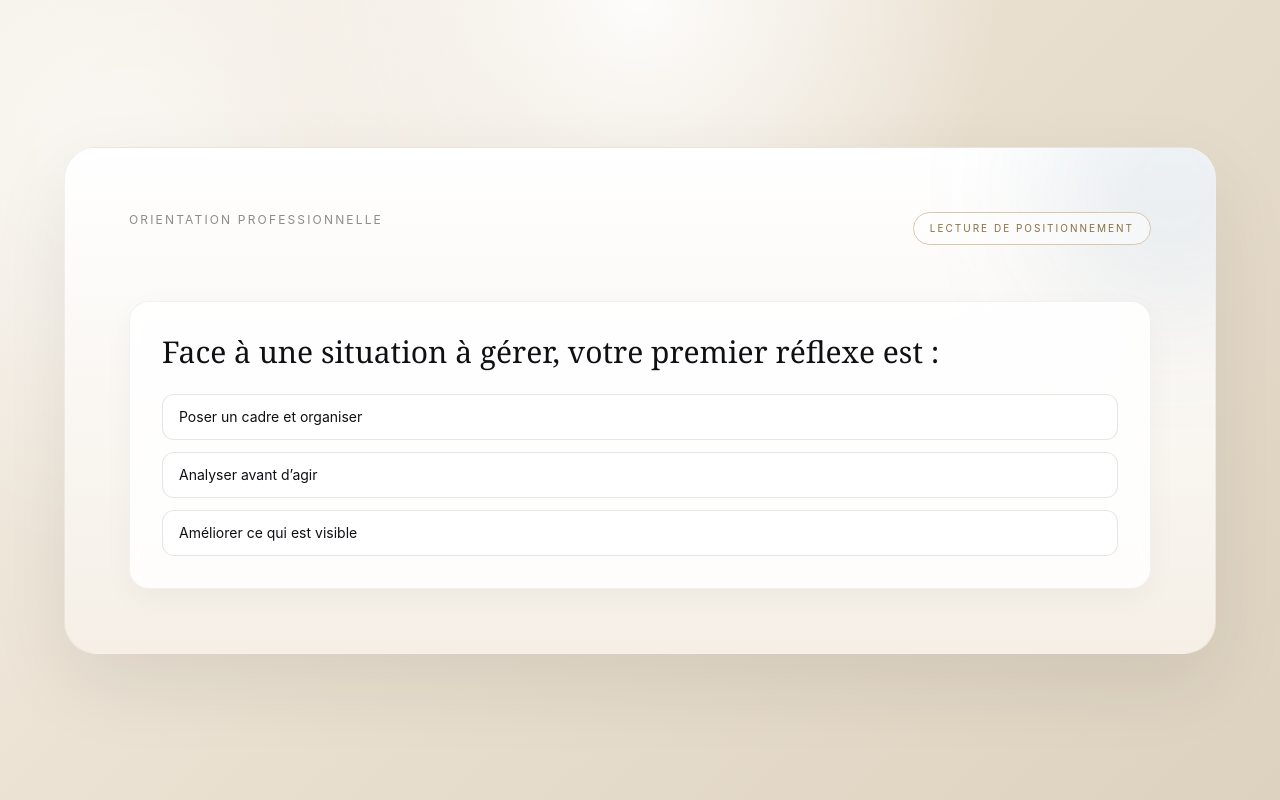
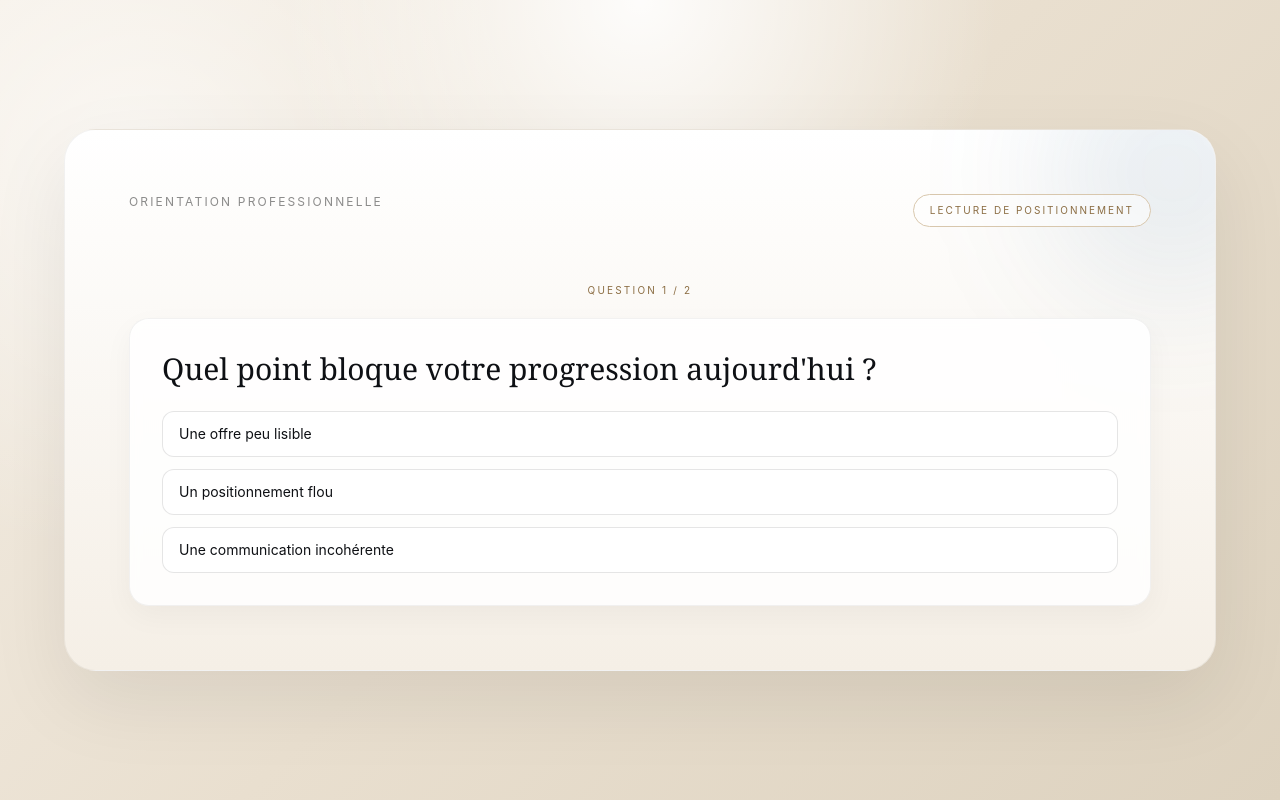
Before and after one commit to arnaudcrestey/POINT-ENTREE-HUB, a Next.js app: page /start in a window 1280 px wide. Both pictures are taken after a click on the button 291 px from the left and 742 px from the top of the page. Built offline with nearby package versions, Linux system fonts and the light colour scheme.

Commit message:
Update page.tsx

```diff
--- a/app/start/page.tsx
+++ b/app/start/page.tsx
@@ -1,18 +1,31 @@
 "use client";
 
-import { useState } from "react";
+import { useMemo, useState } from "react";
 import { useRouter } from "next/navigation";
 import { QuestionCard } from "@/components/question-card";
 import { Signature } from "@/components/signature";
+import { primaryOptions, QUESTIONS_PER_SESSION } from "@/lib/questions";
 import {
   INITIAL_SCORE,
   applyDelta,
   type Answer,
   type AxisKey,
+  type Question,
   type VectorScore,
 } from "@/lib/scoring";
 
-type Step = "primary" | "followup-1" | "followup-2";
+type Step = "primary" | "followup";
+
+function pickRandomQuestions<T>(items: T[], count: number): T[] {
+  return [...items].sort(() => Math.random() - 0.5).slice(0, count);
+}
+
+function shuffleAnswers(question: Question): Question {
+  return {
+    ...question,
+    answers: [...question.answers].sort(() => Math.random() - 0.5),
+  };
+}
 
 export default function StartPage() {
   const router = useRouter();
@@ -20,19 +33,37 @@ export default function StartPage() {
   const [step, setStep] = useState<Step>("primary");
   const [score, setScore] = useState<VectorScore>(INITIAL_SCORE);
   const [primary, setPrimary] = useState<AxisKey | null>(null);
+  const [questions, setQuestions] = useState<Question[]>([]);
+  const [currentIndex, setCurrentIndex] = useState(0);
+
+  const currentQuestion = useMemo(() => {
+    return questions[currentIndex];
+  }, [questions, currentIndex]);
 
   const handlePrimary = (axis: AxisKey) => {
+    const selectedOption = primaryOptions.find((option) => option.id === axis);
+
+    if (!selectedOption) return;
+
+    const selectedQuestions = pickRandomQuestions(
+      selectedOption.followUps,
+      QUESTIONS_PER_SESSION
+    ).map(shuffleAnswers);
+
     setPrimary(axis);
-    setScore((prev) => applyDelta(prev, { [axis]: 3 }));
-    setStep("followup-1");
+    setQuestions(selectedQuestions);
+    setCurrentIndex(0);
+    setScore(applyDelta(INITIAL_SCORE, { [axis]: 3 }));
+    setStep("followup");
   };
 
   const handleFollowUp = (answer: Answer) => {
     const updatedScore = applyDelta(score, answer.delta);
+    const nextIndex = currentIndex + 1;
 
-    if (step === "followup-1") {
+    if (nextIndex < questions.length) {
       setScore(updatedScore);
-      setStep("followup-2");
+      setCurrentIndex(nextIndex);
       return;
     }
 
@@ -53,12 +84,9 @@ export default function StartPage() {
     <main className="min-h-screen grid-background flex items-center justify-center px-4 py-6 sm:px-6 md:px-12 md:py-12">
       <div className="w-full max-w-6xl">
         <section className="relative overflow-hidden rounded-[28px] border border-black/5 bg-[linear-gradient(180deg,#ffffff_0%,#f5efe6_100%)] px-6 py-9 shadow-[0_30px_80px_rgba(0,0,0,0.08)] sm:px-8 sm:py-12 md:rounded-[32px] md:px-16 md:py-16">
-
-          {/* LIGHT EFFECTS */}
           <div className="pointer-events-none absolute right-0 top-0 h-64 w-64 translate-x-1/3 -translate-y-1/3 rounded-full bg-[#315f8c]/10 blur-3xl" />
           <div className="pointer-events-none absolute bottom-0 left-0 h-64 w-64 -translate-x-1/3 translate-y-1/3 rounded-full bg-[#c8a46b]/14 blur-3xl" />
 
-          {/* HEADER */}
           <div className="relative mb-14 flex flex-col items-center gap-4 text-center sm:flex-row sm:items-start sm:justify-between sm:text-left">
             <Signature />
 
@@ -67,26 +95,22 @@ export default function StartPage() {
             </div>
           </div>
 
-          {/* ÉTAPE 1 */}
           {step === "primary" && (
             <section>
               <h1 className="relative max-w-4xl font-serif text-[34px] leading-[1.12] tracking-[-0.02em] text-[#14110d] sm:text-[48px] md:text-[60px]">
-  Quel type de rôle êtes-vous réellement en capacité d’assumer&nbsp;?
-</h1>
+                Quel type de rôle êtes-vous réellement en capacité
+                d’assumer&nbsp;?
+              </h1>
 
               <div className="relative mt-6 max-w-2xl space-y-3 text-[16px] leading-8 text-black/60 md:text-[17px]">
                 <p>
-                  Trois logiques d’intervention distinctes. Une seule correspond à votre manière d’agir lorsque cela compte.
+                  Trois logiques d’intervention distinctes. Une seule correspond
+                  à votre manière d’agir lorsque cela compte.
                 </p>
-                <p>
-                  Identifiez celle dans laquelle vous êtes réellement fiable.
-                </p>
+                <p>Identifiez celle dans laquelle vous êtes réellement fiable.</p>
               </div>
 
-              {/* CARTES */}
               <div className="relative mt-14 grid grid-cols-1 gap-5 md:grid-cols-3 md:gap-6">
-
-                {/* STRUCTURER */}
                 <button
                   onClick={() => handlePrimary("structuration")}
                   className={cardClass}
@@ -98,11 +122,13 @@ export default function StartPage() {
                   </h2>
 
                   <p className="mt-3 text-[14px] leading-6 text-black/55">
-                    Mettre en place un cadre, organiser et rendre une activité réellement opérationnelle.
+                    Mettre en place un cadre, organiser et rendre une activité
+                    réellement opérationnelle.
                   </p>
 
                   <p className="mt-4 text-[13px] italic text-black/40">
-                    Vous prenez naturellement le rôle de celui qui organise et rend les choses solides.
+                    Vous prenez naturellement le rôle de celui qui organise et
+                    rend les choses solides.
                   </p>
 
                   <div className="mt-6 flex items-center justify-between border-t border-black/7 pt-4">
@@ -115,7 +141,6 @@ export default function StartPage() {
                   </div>
                 </button>
 
-                {/* COMPRENDRE */}
                 <button
                   onClick={() => handlePrimary("comprehension")}
                   className={cardClass}
@@ -127,11 +152,13 @@ export default function StartPage() {
                   </h2>
 
                   <p className="mt-3 text-[14px] leading-6 text-black/55">
-                    Analyser une situation, en comprendre les mécanismes et apporter une lecture exploitable.
+                    Analyser une situation, en comprendre les mécanismes et
+                    apporter une lecture exploitable.
                   </p>
 
                   <p className="mt-4 text-[13px] italic text-black/40">
-                    Vous cherchez à comprendre avant d’agir, pour éviter les erreurs de lecture.
+                    Vous cherchez à comprendre avant d’agir, pour éviter les
+                    erreurs de lecture.
                   </p>
 
                   <div className="mt-6 flex items-center justify-between border-t border-black/7 pt-4">
@@ -144,7 +171,6 @@ export default function StartPage() {
                   </div>
                 </button>
 
-                {/* VALORISER */}
                 <button
                   onClick={() => handlePrimary("valorisation")}
                   className={cardClass}
@@ -156,11 +182,13 @@ export default function StartPage() {
                   </h2>
 
                   <p className="mt-3 text-[14px] leading-6 text-black/55">
-                    Améliorer la perception, renforcer l’impact et rendre une offre réellement visible.
+                    Améliorer la perception, renforcer l’impact et rendre une
+                    offre réellement visible.
                   </p>
 
                   <p className="mt-4 text-[13px] italic text-black/40">
-                    Vous voyez immédiatement comment améliorer l’impact et la perception.
+                    Vous voyez immédiatement comment améliorer l’impact et la
+                    perception.
                   </p>
 
                   <div className="mt-6 flex items-center justify-between border-t border-black/7 pt-4">
@@ -172,65 +200,23 @@ export default function StartPage() {
                     </span>
                   </div>
                 </button>
-
               </div>
             </section>
           )}
 
-          {/* ÉTAPE 2 */}
-          {step === "followup-1" && (
+          {step === "followup" && currentQuestion && (
             <div className="relative">
+              <div className="mb-5 text-center text-[10px] uppercase tracking-[0.22em] text-[#8b6d43]">
+                Question {currentIndex + 1} / {questions.length}
+              </div>
+
               <QuestionCard
-                prompt="Face à une situation à gérer, votre premier réflexe est :"
-                answers={[
-                  {
-                    id: "structurer",
-                    label: "Poser un cadre et organiser",
-                    delta: { structuration: 2 },
-                  },
-                  {
-                    id: "comprendre",
-                    label: "Analyser avant d’agir",
-                    delta: { comprehension: 2 },
-                  },
-                  {
-                    id: "valoriser",
-                    label: "Améliorer ce qui est visible",
-                    delta: { valorisation: 2 },
-                  },
-                ]}
+                prompt={currentQuestion.prompt}
+                answers={currentQuestion.answers}
                 onSelect={handleFollowUp}
               />
             </div>
           )}
-
-          {/* ÉTAPE 3 */}
-          {step === "followup-2" && (
-            <div className="relative">
-              <QuestionCard
-                prompt="Dans un projet, vous êtes le plus à l’aise pour :"
-                answers={[
-                  {
-                    id: "systeme",
-                    label: "Construire une structure efficace",
-                    delta: { structuration: 2 },
-                  },
-                  {
-                    id: "analyse",
-                    label: "Apporter une compréhension fine",
-                    delta: { comprehension: 2 },
-                  },
-                  {
-                    id: "impact",
-                    label: "Rendre le résultat plus impactant",
-                    delta: { valorisation: 2 },
-                  },
-                ]}
-                onSelect={handleFollowUp}
-              />
-            </div>
-          )}
-
         </section>
       </div>
     </main>
```
